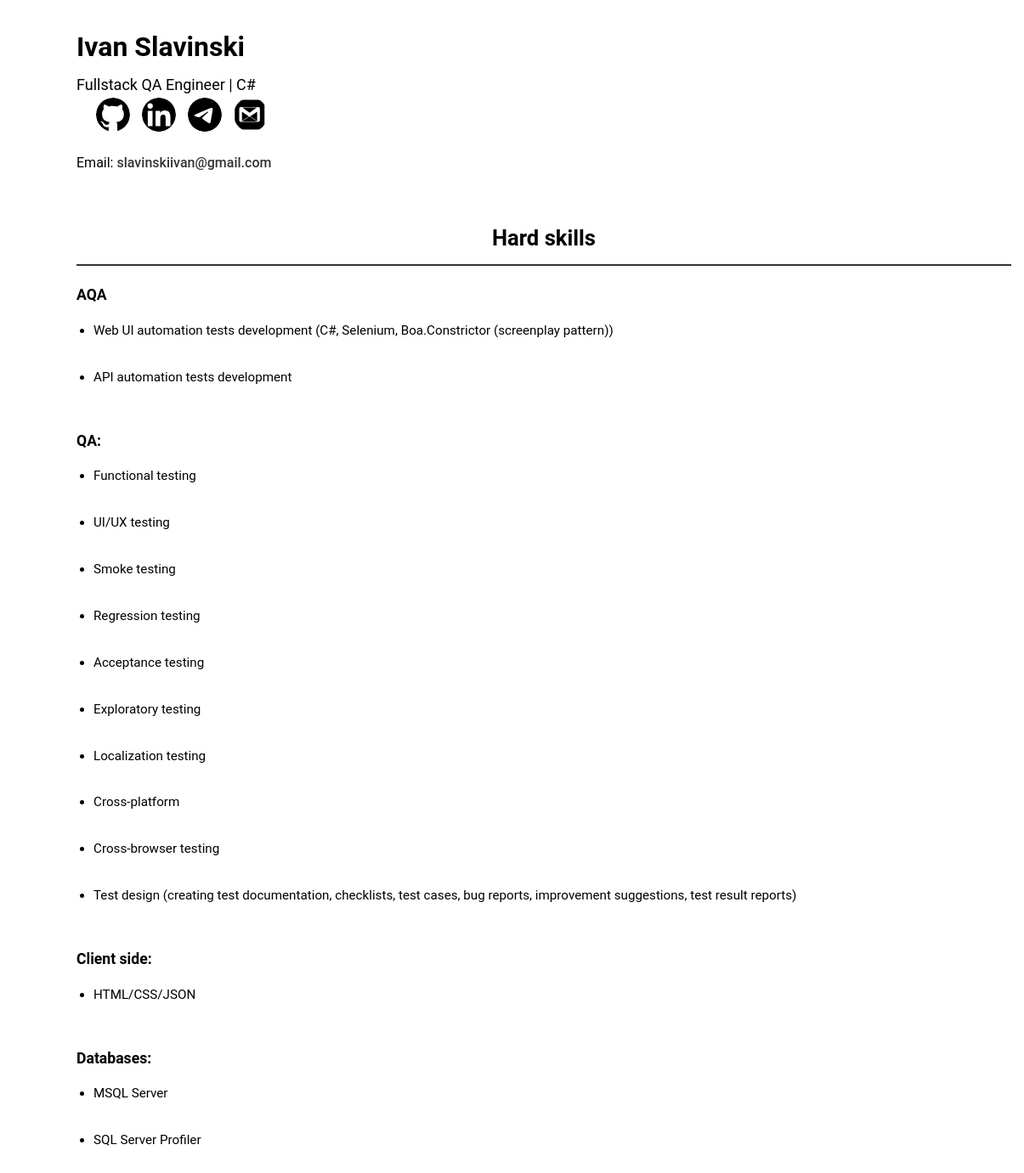
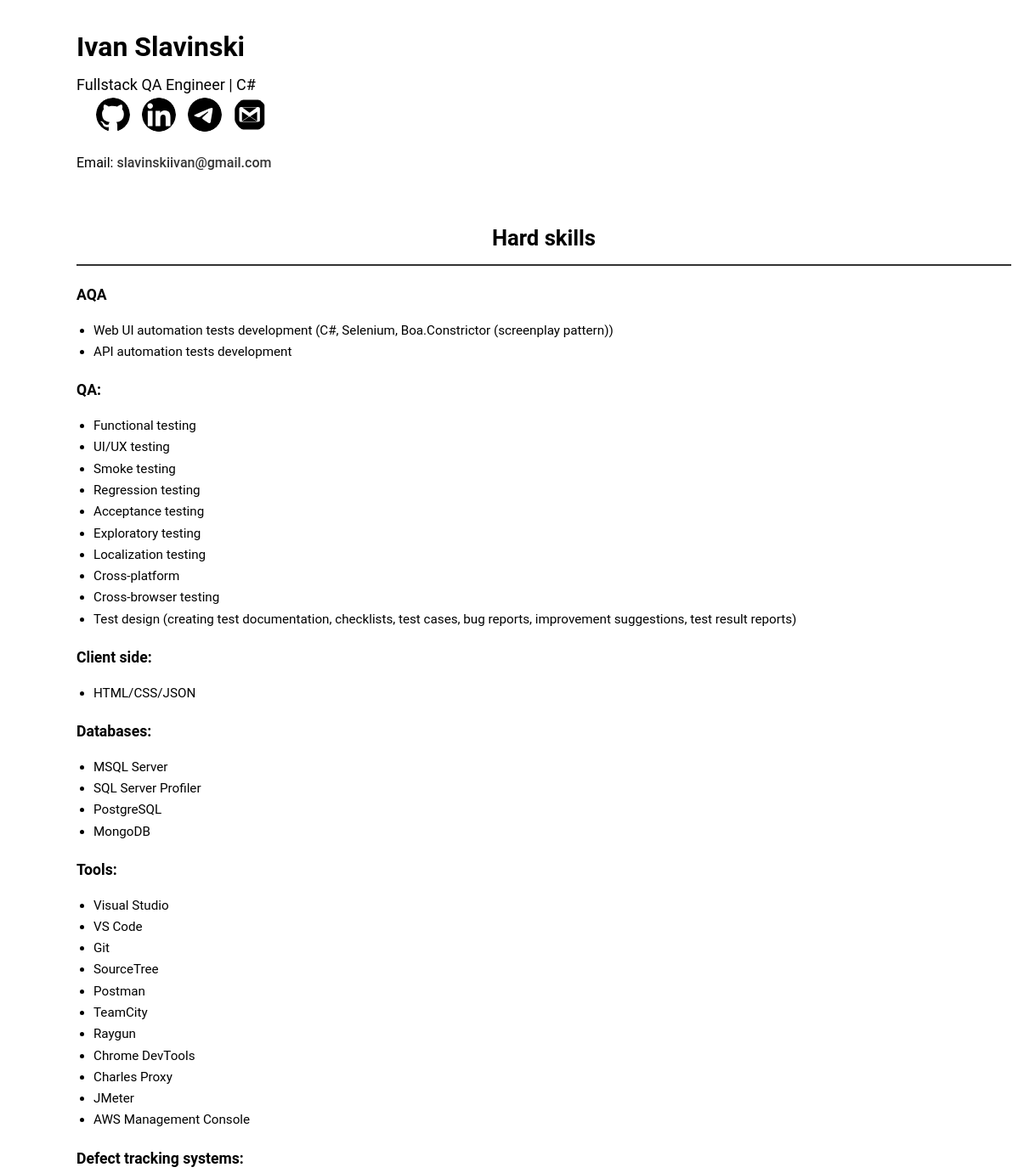
Before and after one commit to IvanSlavinski/IvanSlavinski.github.io, a plain HTML site: page index.html in a window 1280 px wide. Shown: the top 1381 px of the page at 85% size, 0-1205 px from the left. Drawn offline with Linux system fonts and the light colour scheme.

Commit message:
Update index.html

```diff
--- a/index.html
+++ b/index.html
@@ -50,51 +50,51 @@
             <div class="row skills">
                 <p>AQA</p>
                 <ul class="hard_skills_aqa">
-                    <li>Web UI automation tests development (C#, Selenium, Boa.Constrictor (screenplay pattern))</li></br>
-                    <li>API automation tests development</li></br>
+                    <li>Web UI automation tests development (C#, Selenium, Boa.Constrictor (screenplay pattern))</li>
+                    <li>API automation tests development</li>
                 </ul>
                 <p>QA:</p>
                 <ul class="hard_skills_qa">
-                    <li>Functional testing</li><br/>
-                    <li>UI/UX testing</li><br/>
-                    <li>Smoke testing</li><br/>
-                    <li>Regression testing</li><br/>
-                    <li>Acceptance testing</li><br/>
-                    <li>Exploratory testing</li><br/>
-                    <li>Localization testing</li><br/>
-                    <li>Cross-platform</li><br/>
-                    <li>Cross-browser testing</li><br/>
-                    <li>Test design (creating test documentation, checklists, test cases, bug reports, improvement suggestions, test result reports)</li>                    <br/>
+                    <li>Functional testing</li>
+                    <li>UI/UX testing</li>
+                    <li>Smoke testing</li>
+                    <li>Regression testing</li>
+                    <li>Acceptance testing</li>
+                    <li>Exploratory testing</li>
+                    <li>Localization testing</li>
+                    <li>Cross-platform</li>
+                    <li>Cross-browser testing</li>
+                    <li>Test design (creating test documentation, checklists, test cases, bug reports, improvement suggestions, test result reports)</li>
                 </ul>
                 <p>Client side:</p>
                 <ul>
-                    <li>HTML/CSS/JSON</li><br/>
+                    <li>HTML/CSS/JSON</li>
                 </ul>
                 <p>Databases:</p>
                 <ul>
-                    <li>MSQL Server</li><br/>
-                    <li>SQL Server Profiler</li><br/>
-                    <li>PostgreSQL</li><br/>
-                    <li>MongoDB</li><br/>
+                    <li>MSQL Server</li>
+                    <li>SQL Server Profiler</li>
+                    <li>PostgreSQL</li>
+                    <li>MongoDB</li>
                 </ul>
                 <p>Tools:</p>
                 <ul>
-                    <li>Visual Studio</li><br/>
-                    <li>VS Code</li><br/>
-                    <li>Git</li><br/>
-                    <li>SourceTree</li><br/>
-                    <li>Postman</li><br/>
-                    <li>TeamCity</li><br/>
-                    <li>Raygun</li><br/>
-                    <li>Chrome DevTools</li><br/>
-                    <li>Charles Proxy</li><br/>
-                    <li>JMeter</li><br/>
-                    <li>AWS Management Console</li><br/>
+                    <li>Visual Studio</li>
+                    <li>VS Code</li>
+                    <li>Git</li>
+                    <li>SourceTree</li>
+                    <li>Postman</li>
+                    <li>TeamCity</li>
+                    <li>Raygun</li>
+                    <li>Chrome DevTools</li>
+                    <li>Charles Proxy</li>
+                    <li>JMeter</li>
+                    <li>AWS Management Console</li>
                 </ul>
                 <p>Defect tracking systems:</p>
                 <ul>
-                    <li>Jira</li><br/>
-                    <li>Raygun</li><br/>
+                    <li>Jira</li>
+                    <li>Raygun</li>
                 </ul>
             </div>
         </div>
```
